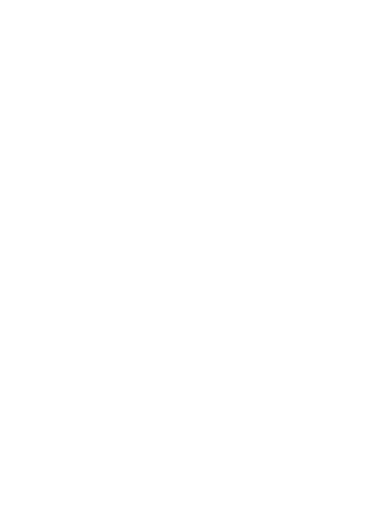
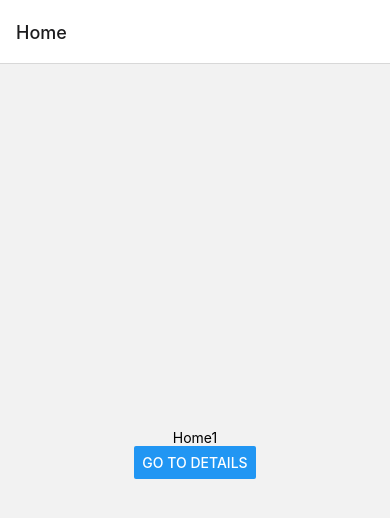
Before and after one commit to whddnjs1715/burnfit, a React Native app: screen / in a window 390 px wide. Shown: the top 518 px of the page. Built offline with nearby package versions, Linux system fonts and the light colour scheme.

Commit message:
[feat] Add Navigation_1

```diff
--- a/App.js
+++ b/App.js
@@ -1,12 +1,23 @@
-import { StyleSheet, SafeAreaView, Text } from 'react-native';
+import * as React from 'react';
+import { StyleSheet, SafeAreaView, Text, View, Button } from 'react-native';
 import { NavigationContainer } from '@react-navigation/native';
 import { createNativeStackNavigator } from '@react-navigation/native-stack';
 import 'react-native-gesture-handler';
 
-function HomeScreen() {
+function HomeScreen({ navigation }) {
   return (
     <SafeAreaView style={styles.container}>
-      <Text>Home</Text>
+      <Text>Home1</Text>
+      <Button title="Go to Details" onPress={() => navigation.navigate('Details')} />
+    </SafeAreaView>
+  );
+}
+
+function DetailsScreen({ navigation }) {
+  return (
+    <SafeAreaView style={styles.container}>
+      <Text>Details Screen1</Text>
+      <Button title="Go to Details... again" onPress={() => navigation.navigate('Details')} />
     </SafeAreaView>
   );
 }
@@ -14,13 +25,20 @@ function HomeScreen() {
 const Stack = createNativeStackNavigator();
 
 export default function App() {
-  return <NavigationContainer></NavigationContainer>;
+  return (
+    <NavigationContainer>
+      <Stack.Navigator initialRouteName="Home">
+        <Stack.Screen name="Home" component={HomeScreen} />
+        <Stack.Screen name="Details" component={DetailsScreen} />
+      </Stack.Navigator>
+    </NavigationContainer>
+  );
 }
 
 const styles = StyleSheet.create({
   container: {
     flex: 1,
-    backgroundColor: '#fff',
+    // backgroundColor: '#fff',
     alignItems: 'center',
     justifyContent: 'center',
   },
--- a/package.json
+++ b/package.json
@@ -8,6 +8,7 @@
     "eject": "expo eject"
   },
   "dependencies": {
+    "@react-native-masked-view/masked-view": "0.2.6",
     "@react-navigation/native": "^6.0.11",
     "@react-navigation/native-stack": "^6.7.0",
     "eslint-plugin-prettier": "^4.2.1",
@@ -16,6 +17,7 @@
     "react": "17.0.2",
     "react-dom": "17.0.2",
     "react-native": "0.68.2",
+    "react-native-gesture-handler": "^2.5.0",
     "react-native-safe-area-context": "4.2.4",
     "react-native-screens": "~3.11.1",
     "react-native-web": "0.17.7"
```
Also changed, not shown: 1 other file (tests, documents, lock files or other folders).
